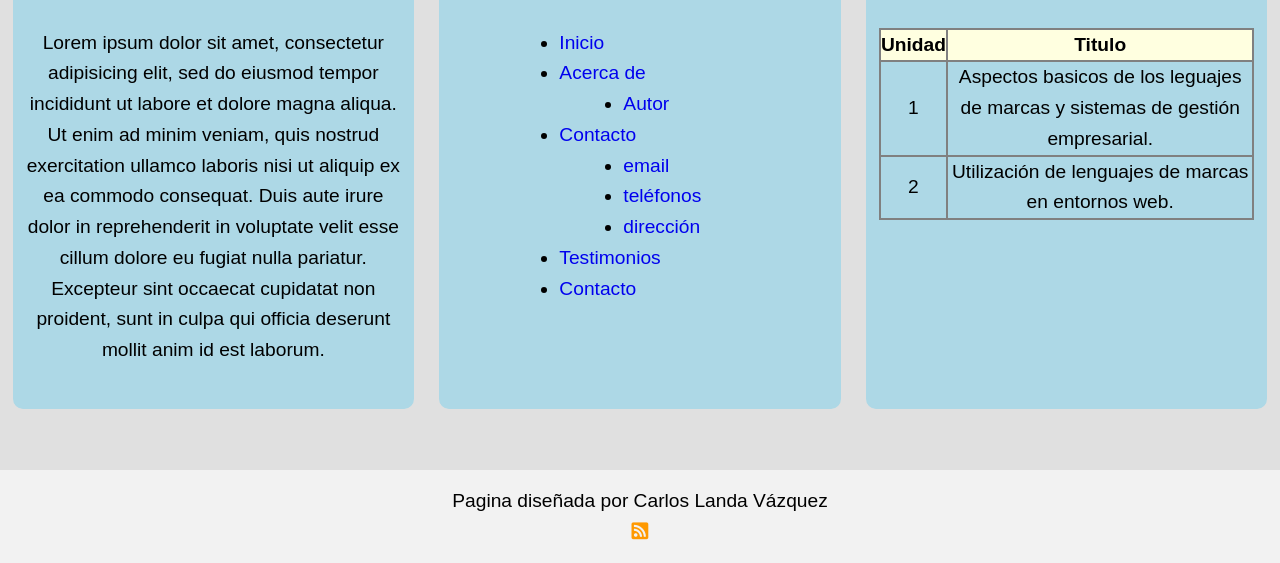
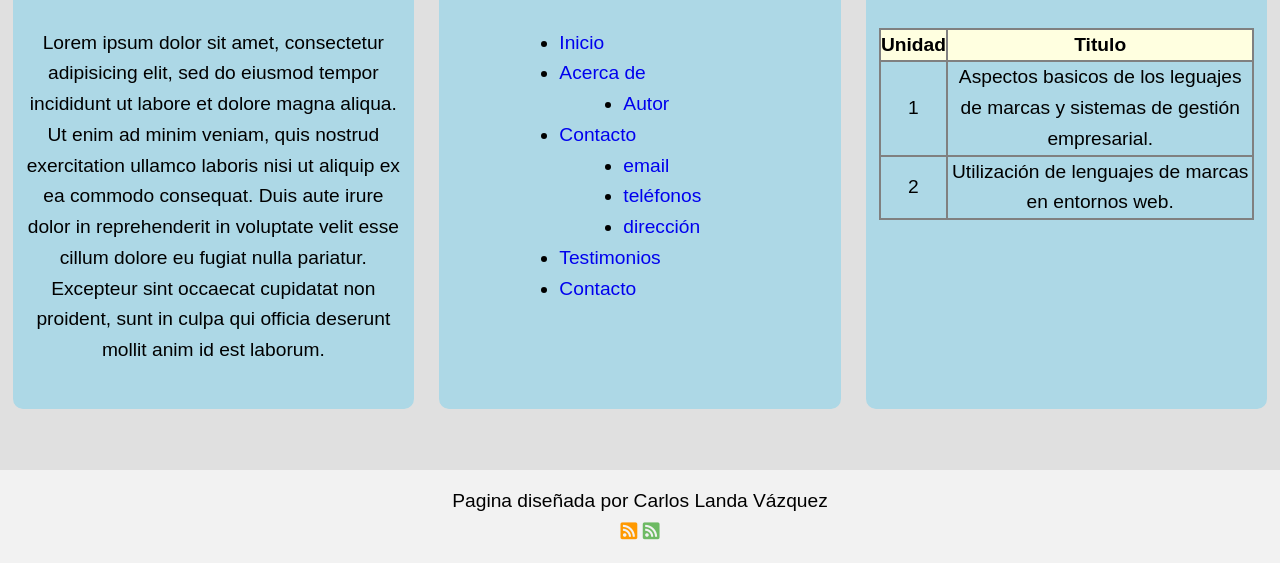
Before and after one commit to landalv/PagWebCarlosLanda, a plain HTML site: page index.html in a window 1280 px wide. Shown: the part 809-1372 px from the top of the page. Drawn offline with Linux system fonts and the light colour scheme.

Commit message:
añadido enlace rss

```diff
--- a/css/estilos.css
+++ b/css/estilos.css
@@ -282,3 +282,6 @@ p{
   .rss {
     color: #ff9900;
   }
+  .atom {
+    color: #6dba63;
+  }
--- a/index.html
+++ b/index.html
@@ -154,7 +154,8 @@
   <!-- Pie de Pagina -->
   <footer class="footer">
     <p>Pagina diseñada por Carlos Landa Vázquez</p>
-    <a href="#" class="rss"><i class="fas fa-rss-square"></i></a>
+    <a href="feed/canal.rss" class="rss"><i class="fas fa-rss-square"></i></a>
+    <a href="feed/canal.atom" class="atom"><i class="fas fa-rss-square"></i></a>
   </footer>
 </body>
 </html>
```
Also changed, not shown: 1 other file.
